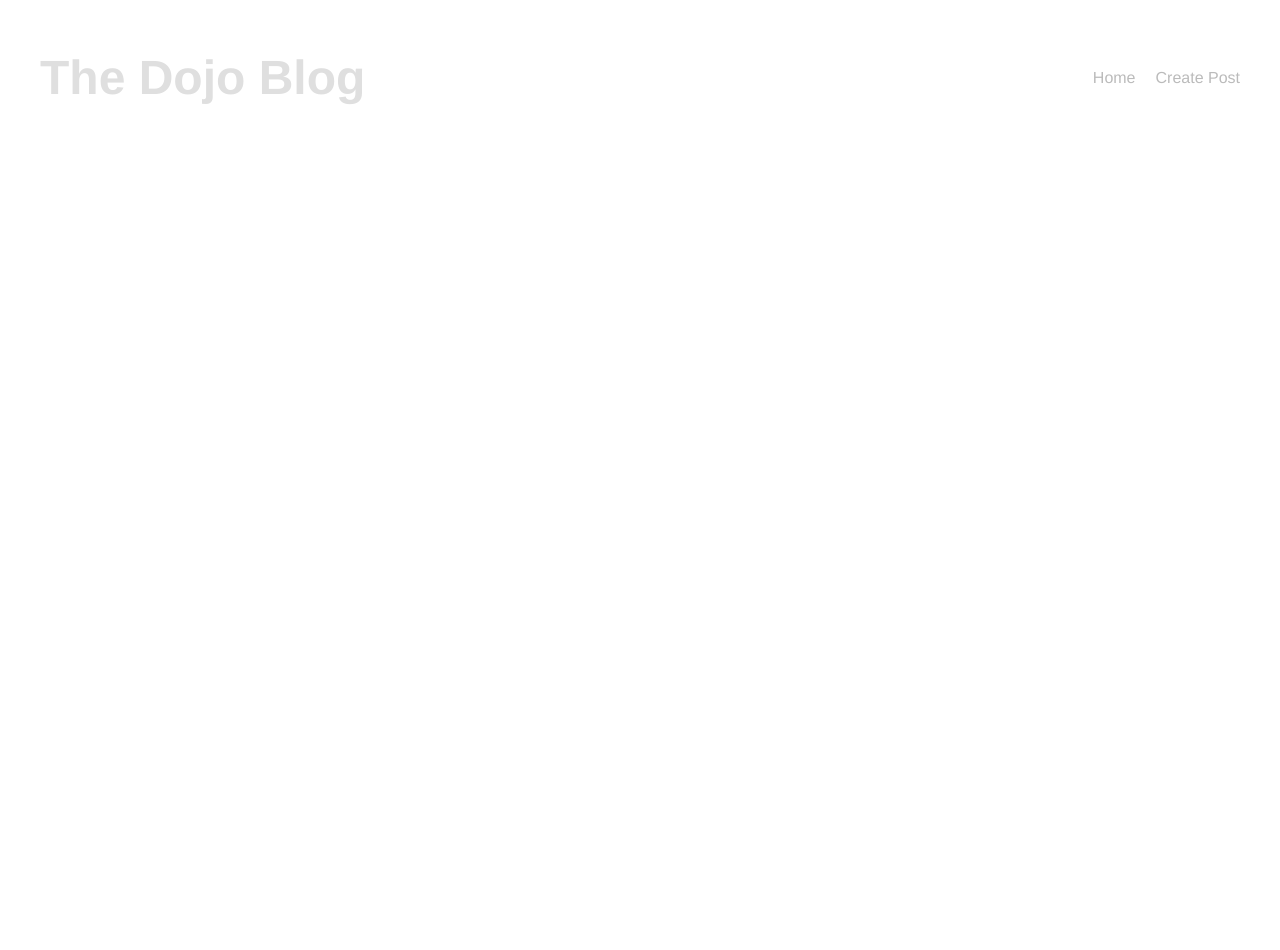
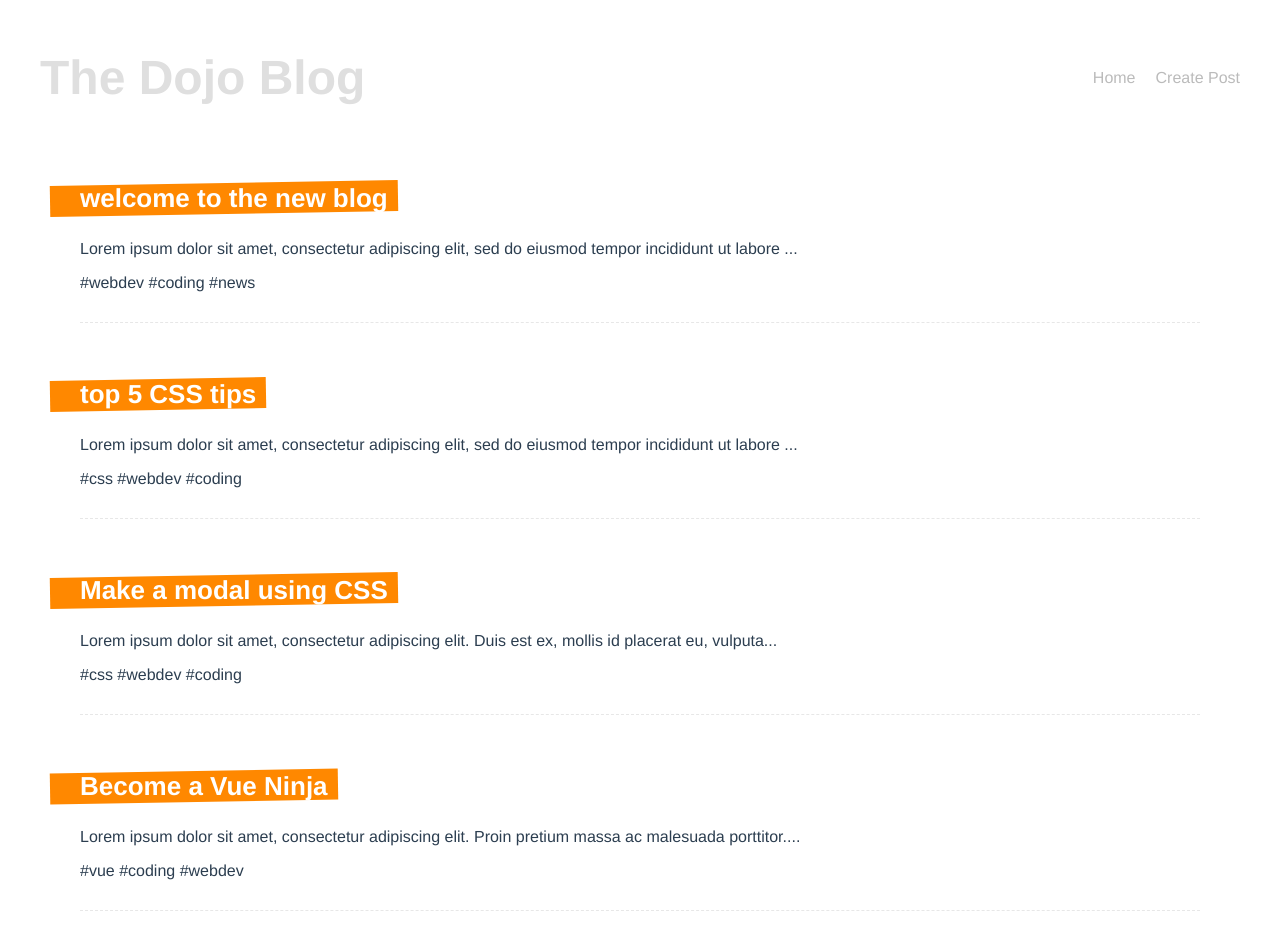
Before and after one commit to richardingwe/dodo-blog, a Vue app: page /tags/coding in a window 1280 px wide. Shown: the top 950 px of the page. Before the commit the page ends 800 px from the top, so only its background shows below. Built offline with nearby package versions, Linux system fonts and the light colour scheme; data requests are answered from the project's data file.

Commit message:
added tags

```diff
--- /dev/null
+++ b/src/composables/useTags.js
@@ -0,0 +1,18 @@
+import { ref } from 'vue';
+
+const useTags = (posts) => {
+
+    const tags = ref([]);
+    const tagSet = new Set();
+
+    posts.forEach(item => {
+        item.tags.forEach(tag => tagSet.add(tag));
+    });
+
+    tags.value = [...tagSet];
+
+    return { tags };
+
+};
+
+export default useTags;
--- a/src/router/index.js
+++ b/src/router/index.js
@@ -2,6 +2,7 @@
 import Home from '../views/Home.vue';
 import Details from '../views/Details.vue';
 import Create from '../views/Create.vue';
+import Tag from '../views/Tag.vue';
 
 const routes = [
   {
@@ -19,6 +20,11 @@
     path: '/create',
     name: 'Create',
     component: Create
+  },
+  {
+    path: '/tags/:tag',
+    name: 'Tag',
+    component: Tag
   }
 ];
 
--- a/src/views/Home.vue
+++ b/src/views/Home.vue
@@ -3,6 +3,7 @@
 		<div v-if="error">{{ error }}</div>
 		<div v-if="posts.length">
 			<PostList :posts="posts" />
+			<TagCloud :posts="posts" />
 		</div>
 		<div v-else>
 			<Spinner />
@@ -11,14 +12,14 @@
 </template>
 
 <script>
-	import { ref } from 'vue';
 	import getPosts from '../composables/getPosts';
-	// component imports
 	import PostList from '../components/PostList.vue';
 	import Spinner from '../components/Spinner.vue';
+	import TagCloud from '../components/TagCloud.vue';
+
 	export default {
 		name: 'Home',
-		components: { PostList, Spinner },
+		components: { PostList, Spinner, TagCloud },
 		setup() {
 			const { posts, error, load } = getPosts();
 			load();
--- /dev/null
+++ b/src/views/Tag.vue
@@ -0,0 +1,39 @@
+<template>
+	<div class="tag">
+		<div v-if="error">{{ error }}</div>
+		<div v-if="posts.length">
+			<PostList :posts="postsWithTag" />
+		</div>
+		<div v-else>
+			<Spinner />
+		</div>
+	</div>
+</template>
+
+<script>
+	import Spinner from '../components/Spinner.vue';
+	import PostList from '../components/PostList.vue';
+	import getPosts from '../composables/getPosts';
+	import { useRoute } from 'vue-router';
+	import { computed } from 'vue';
+	export default {
+		components: { PostList, Spinner },
+		setup() {
+			const route = useRoute();
+			const { posts, error, load } = getPosts();
+			load();
+			const postsWithTag = computed(() => {
+				return posts.value.filter((p) => p.tags.includes(route.params.tag));
+			});
+			return { error, posts, postsWithTag };
+		},
+	};
+</script>
+
+<style>
+	.tag {
+		max-width: 1200px;
+		margin: 0 auto;
+		padding: 10px;
+	}
+</style>
```
